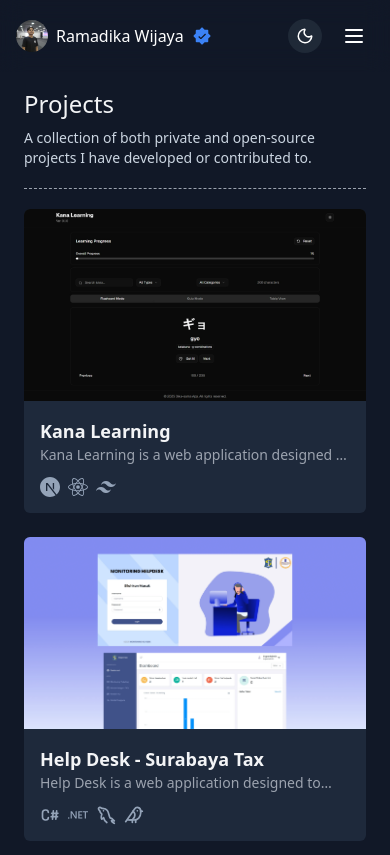
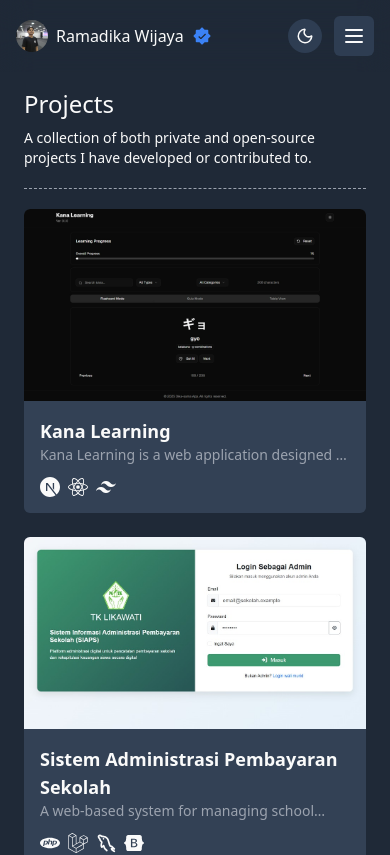
Before and after one commit to dikawp/personal-web, a Next.js app: page /projects in a window 390 px wide. Shown: the top 855 px of the page. Built offline with nearby package versions, Linux system fonts and the light colour scheme.

Commit message:
deployment bug fix

```diff
--- a/app/clientWrapper.tsx
+++ b/app/clientWrapper.tsx
@@ -20,7 +20,7 @@ export default function ClientWrapper({ children }: { children: React.ReactNode
   return (
     <>
       {showCursor && (
-        <TargetCursor spinDuration={3} hideDefaultCursor={true} />
+        <TargetCursor spinDuration={2} hideDefaultCursor={true} />
       )}
       {children}
     </>
--- a/app/globals.css
+++ b/app/globals.css
@@ -1,7 +1,6 @@
 @tailwind base;
 @tailwind components;
 @tailwind utilities;
-
 
 @theme inline {
   --color-background: var(--background);
@@ -10,61 +9,69 @@
   --font-mono: var(--font-geist-mono);
 }
 
-
-
 @layer base {
   :root {
-    --background: 0 0% 100%;
-    --foreground: 0 0% 3.9%;
-    --card: 0 0% 100%;
-    --card-foreground: 0 0% 3.9%;
+    /* Light mode (default) */
+    --background: 210 40% 98%;        /* slate-100 */
+    --foreground: 222 47% 11%;        /* slate-900 */
+
+    --card: 0 0% 100%;                /* white */
+    --card-foreground: 222 47% 11%;
+
     --popover: 0 0% 100%;
-    --popover-foreground: 0 0% 3.9%;
-    --primary: 0 0% 9%;
-    --primary-foreground: 0 0% 98%;
-    --secondary: 0 0% 96.1%;
-    --secondary-foreground: 0 0% 9%;
-    --muted: 0 0% 96.1%;
-    --muted-foreground: 0 0% 45.1%;
-    --accent: 0 0% 96.1%;
-    --accent-foreground: 0 0% 9%;
-    --destructive: 0 84.2% 60.2%;
-    --destructive-foreground: 0 0% 98%;
-    --border: 0 0% 89.8%;
-    --input: 0 0% 89.8%;
-    --ring: 0 0% 3.9%;
-    --chart-1: 12 76% 61%;
-    --chart-2: 173 58% 39%;
-    --chart-3: 197 37% 24%;
-    --chart-4: 43 74% 66%;
-    --chart-5: 27 87% 67%;
+    --popover-foreground: 222 47% 11%;
+
+    --primary: 222 47% 11%;           /* slate-900 */
+    --primary-foreground: 210 40% 98%;/* slate-100 */
+
+    --secondary: 214 32% 91%;         /* slate-200 */
+    --secondary-foreground: 222 47% 11%;
+
+    --muted: 214 32% 91%;             /* slate-200 */
+    --muted-foreground: 215 20% 35%;  /* slate-600 */
+
+    --accent: 215 20% 65%;            /* slate-500 */
+    --accent-foreground: 0 0% 100%;
+
+    --destructive: 0 72% 51%;         /* red-500 */
+    --destructive-foreground: 0 0% 100%;
+
+    --border: 214 32% 80%;            /* slate-300 */
+    --input: 214 32% 80%;
+    --ring: 222 47% 11%;
+
     --radius: 0.5rem;
   }
+
   .dark {
-    --background: 0 0% 3.9%;
-    --foreground: 0 0% 98%;
-    --card: 0 0% 3.9%;
+    /* Dark mode */
+    --background: 215 28% 17%;        /* slate-800 */
+    --foreground: 0 0% 98%;           /* slate-100 */
+
+    --card: 215 28% 20%;              /* slate-700 */
     --card-foreground: 0 0% 98%;
-    --popover: 0 0% 3.9%;
+
+    --popover: 215 28% 20%;           /* slate-700 */
     --popover-foreground: 0 0% 98%;
-    --primary: 0 0% 98%;
-    --primary-foreground: 0 0% 9%;
-    --secondary: 0 0% 14.9%;
+
+    --primary: 0 0% 98%;              /* slate-100 */
+    --primary-foreground: 215 28% 17%;/* slate-800 */
+
+    --secondary: 215 28% 25%;         /* slate-700 */
     --secondary-foreground: 0 0% 98%;
-    --muted: 0 0% 14.9%;
-    --muted-foreground: 0 0% 63.9%;
-    --accent: 0 0% 14.9%;
+
+    --muted: 215 28% 25%;             /* slate-700 */
+    --muted-foreground: 215 20% 75%;  /* slate-300 */
+
+    --accent: 215 20% 65%;            /* slate-400/500 */
     --accent-foreground: 0 0% 98%;
-    --destructive: 0 62.8% 30.6%;
+
+    --destructive: 0 62.8% 30.6%;     /* red-700 */
     --destructive-foreground: 0 0% 98%;
-    --border: 0 0% 14.9%;
-    --input: 0 0% 14.9%;
-    --ring: 0 0% 83.1%;
-    --chart-1: 220 70% 50%;
-    --chart-2: 160 60% 45%;
-    --chart-3: 30 80% 55%;
-    --chart-4: 280 65% 60%;
-    --chart-5: 340 75% 55%;
+
+    --border: 215 28% 30%;            /* slate-600 */
+    --input: 215 28% 30%;
+    --ring: 215 28% 70%;              /* slate-400 */
   }
 }
 
@@ -72,12 +79,27 @@
   * {
     @apply border-border;
   }
+
   body {
     @apply bg-background text-foreground;
   }
 
-  a, button {
-    cursor: auto;
+  /* Link & summary */
+  a, summary {
+    @apply text-primary hover:text-accent transition-colors;
+  }
+
+  /* Button */
+  button {
+    @apply px-3 py-2 rounded-md
+           bg-secondary text-secondary-foreground
+           hover:bg-accent hover:text-accent-foreground
+           transition-colors;
+  }
+
+  /* Card */
+  .card {
+    @apply bg-card text-card-foreground border rounded-lg shadow-sm p-4;
   }
 
   @screen md {
--- a/app/layout.tsx
+++ b/app/layout.tsx
@@ -28,9 +28,9 @@ export default function RootLayout({
   return (
     <html lang="en" suppressHydrationWarning>
       <body
-        className={`${geistSans.variable} ${geistMono.variable} antialiased h-full overflow-x-hidden transition-colors duration-300 bg-gray-900 text-gray-100 dark:bg-gray-100 dark:text-gray-900`}
+        className={`${geistSans.variable} ${geistMono.variable} antialiased h-full overflow-x-hidden transition-colors duration-300`}
       >
-        <ThemeProvider attribute="class" defaultTheme="system" enableSystem>
+        <ThemeProvider attribute="class" defaultTheme="dark" enableSystem>
           <div className="flex min-h-screen md:mx-44">
             <Sidebar />
             <main className="flex-1 pt-16 md:pt-0">
--- a/components/sections/certificate.tsx
+++ b/components/sections/certificate.tsx
@@ -16,7 +16,7 @@ export const CertificateSection = () => {
       className="mb-12 md:mt-5"
     >
       <h1 className="text-2xl font-medium mb-2">Certificate</h1>
-      <p className="text-sm text-slate-300 dark:text-slate-600">
+      <p className="text-sm">
         A selected showcase of certificates and badges I have obtained during my academic and professional journey.
       </p>
       <hr className="border-t border-dashed border-gray-400 my-5" />
@@ -26,7 +26,7 @@ export const CertificateSection = () => {
         {certificates.map((cert) => (
           <div
             key={cert.id}
-            className="group relative flex flex-col bg-slate-800 dark:bg-slate-200 rounded-md overflow-hidden shadow-md cursor-target"
+            className="bg-slate-200 dark:bg-slate-700 group relative flex flex-col rounded-md overflow-hidden shadow-md cursor-target"
             onClick={() => window.open(cert.link, "_blank")}
           >
             {/* Gambar */}
@@ -39,7 +39,7 @@ export const CertificateSection = () => {
               />
 
               {/* Overlay Hover */}
-              <div className="absolute inset-0 bg-black/50 opacity-0 group-hover:opacity-100 flex justify-center items-center transition-opacity duration-500 ease-in-out will-change-opacity">
+              <div className="absolute inset-0 bg-black/70 opacity-0 group-hover:opacity-100 flex justify-center items-center transition-opacity duration-500 ease-in-out will-change-opacity">
                 <span className="text-white text-sm font-medium tracking-wide">
                   Show Credential →
                 </span>
--- a/components/sections/contact.tsx
+++ b/components/sections/contact.tsx
@@ -50,8 +50,8 @@ export const ContactSection = () => {
       className="mb-12 md:mt-5"
     >
       {/* Title */}
-      <h1 className="text-2xl font-bold mb-2 dark:text-slate-800">Contact</h1>
-      <p className="text-gray-500 dark:text-slate-700 mb-8">Let’s get in touch</p>
+      <h1 className="text-2xl font-bold mb-2">Contact</h1>
+      <p className="mb-8">Let&apos;s get in touch</p>
       <hr className="border-t border-dashed border-gray-400 my-5" />
 
       {/* Grid */}
@@ -72,7 +72,7 @@ export const ContactSection = () => {
 
             {/* Button & Icon */}
             <div className="flex items-center justify-between mt-4">
-              <span className="bg-white text-black text-sm px-3 py-2 rounded-md font-medium hover:opacity-90">
+              <span className="bg-white text-black text-sm px-3 py-2 rounded-md font-medium hover:opacity-80">
                 {c.btn} <ImArrowUpRight2 className="inline ml-1" />
               </span>
               {c.icon}
--- a/components/sections/projects.tsx
+++ b/components/sections/projects.tsx
@@ -15,7 +15,7 @@ export const ProjectSection = () => {
         className="mb-8 md:mt-5"
       >
         <h1 className="text-2xl font-medium mb-2">Projects</h1>
-        <p className="text-sm text-slate-300 dark:text-slate-600">
+        <p className="text-sm">
           A collection of both private and open-source projects I have developed or contributed to.
         </p>
 
@@ -23,8 +23,8 @@ export const ProjectSection = () => {
 
         <div className="grid gap-6 sm:grid-cols-1 md:grid-cols-2">
           {projects.map((project) => (
-            <Link key={project.slug} href={project.link} className="block h-full cursor-target">
-              <div className="group flex flex-col bg-slate-800 dark:bg-gray-200 rounded-md overflow-hidden hover:shadow-lg hover:scale-[1.02] transition-transform duration-300">
+            <Link key={project.slug} href={project.link} className="rounded-md block h-full cursor-target bg-slate-200 dark:bg-slate-700">
+              <div className="group flex flex-col rounded-md overflow-hidden hover:shadow-lg transition-transform duration-300">
                 {/* Gambar */}
                 <div className="relative w-full h-48 overflow-hidden">
                   <Image
@@ -46,10 +46,10 @@ export const ProjectSection = () => {
                   <p className="text-sm text-gray-400 line-clamp-1">
                     {project.description}
                   </p>
-                  <div className="flex items-center gap-2 mt-3 text-xl text-slate-700 dark:text-slate-500">
+                  <div className="flex items-center gap-2 mt-3 text-xl">
                     {project.tech.map((icon, i) => (
                       <span
-                        className="text-slate-400 dark:text-slate-600 text-xl"
+                        className="text-xl"
                         key={i}
                       >
                         {icon}
@@ -68,7 +68,7 @@ export const ProjectSection = () => {
         <Link
           href="https://github.com/dikawp"
           target="_blank"
-          className="cursor-target flex items-center justify-between p-5 rounded-md bg-gray-800 dark:bg-gray-200 text-gray-300 dark:text-slate-700 hover:shadow-lg hover:scale-[1.02] transition-all duration-300"
+          className="bg-slate-200 dark:bg-slate-700 cursor-target flex items-center justify-between p-5 rounded-md hover:shadow-lg hover:scale-[1.02] transition-all duration-300"
         >
           <h2 className="text-lg font-semibold">More in Github</h2>
           <div className="flex items-center gap-2">
--- a/components/sidebar.tsx
+++ b/components/sidebar.tsx
@@ -21,16 +21,12 @@ export const Sidebar = () => {
 
     const toggleSidebar = () => setIsOpen(!isOpen);
 
-    // Jangan render sebelum mounted untuk menghindari hydration mismatch
     if (!mounted) return null;
 
     return (
         <>
             {/* MOBILE NAVBAR */}
-            <div
-                className="flex md:hidden items-center justify-between p-4 text-white dark:text-gray-900
-                      fixed top-0 left-0 right-0 z-50 transition-colors duration-500 backdrop-blur-md"
-            >
+            <div className="flex md:hidden items-center justify-between p-4 fixed top-0 left-0 right-0 z-50 transition-colors duration-500 backdrop-blur-lg">
                 {/* Left */}
                 <div className="flex items-center gap-2">
                     <Image
@@ -41,30 +37,28 @@ export const Sidebar = () => {
                         className="w-8 h-8 rounded-full object-cover"
                     />
                     <span className="font-medium">Ramadika Wijaya</span>
-                    <span>
                     <VscVerifiedFilled size={20} className="text-blue-500" />
-                    </span>
                 </div>
 
                 {/* Right */}
                 <div className="flex items-center gap-3">
                     <button
                         onClick={() => setTheme(theme === "dark" ? "light" : "dark")}
-                        className="bg-gray-800 dark:bg-gray-200 text-white dark:text-gray-800 p-2 rounded-full transition-colors duration-500"
+                        className="p-2 rounded-full transition-colors duration-500 hover:bg-slate-200 dark:hover:bg-slate-700"
                     >
-                        {theme === "dark" ? <Sun size={18} /> : <Moon size={18} />}
+                        {theme === "dark" ? <Moon size={18} /> : <Sun size={18} />}
                     </button>
 
                     <button
                         onClick={toggleSidebar}
-                        className="p-2 rounded-md hover:bg-gray-800 dark:hover:bg-gray-300 transition-colors duration-500"
+                        className="p-2 rounded-md transition-colors duration-500 hover:bg-slate-200 dark:hover:bg-slate-700"
                     >
                         {isOpen ? <X size={24} /> : <Menu size={24} />}
                     </button>
                 </div>
             </div>
 
-            {/* SIDEBAR */}
+            {/* SIDEBAR MOBILE */}
             <AnimatePresence>
                 {isOpen && (
                     <motion.aside
@@ -73,8 +67,7 @@ export const Sidebar = () => {
                         animate={{ x: 0 }}
                         exit={{ x: "-100%" }}
                         transition={{ type: "spring", stiffness: 300, damping: 30 }}
-                        className="fixed top-0 left-0 w-60 h-screen z-40 p-6 shadow-xl pt-16
-                       bg-gray-900/90 dark:bg-gray-100/90 transition-colors duration-500 backdrop-blur-md md:hidden"
+                        className="fixed top-0 left-0 w-60 h-screen z-40 p-6 shadow-xl pt-16 transition-colors duration-500 backdrop-blur-lg md:hidden"
                     >
                         <SidebarContent
                             pathname={pathname}
@@ -93,10 +86,7 @@ export const Sidebar = () => {
 
             {/* BACKDROP */}
             {isOpen && (
-                <div
-                    className="fixed inset-0 bg-black/50 z-30 md:hidden"
-                    onClick={toggleSidebar}
-                />
+                <div className="fixed inset-0 z-30 md:hidden" onClick={toggleSidebar} />
             )}
         </>
     );
@@ -109,7 +99,6 @@ interface SidebarContentProps {
     onClose?: () => void;
 }
 
-// Extracted content biar DRY
 function SidebarContent({
     pathname,
     theme,
@@ -132,34 +121,36 @@ function SidebarContent({
                     alt="Foto Pribadi"
                     width={80}
                     height={80}
-                    className="hidden md:block w-20 h-20 object-cover rounded-full
-                     border-2 border-white dark:border-gray-800 transition-colors duration-500"
+                    className="hidden md:block w-20 h-20 object-cover rounded-full border-2
+            border-slate-300 dark:border-slate-600 transition-colors duration-500"
                 />
                 <Link
                     href="/"
-                    className="hidden md:block text-xl font-medium mt-3 dark:text-gray-900 transition-colors duration-500"
+                    className="hidden md:block text-xl font-medium mt-3 transition-colors duration-300"
                 >
                     Ramadika Wijaya
                 </Link>
                 <Link
                     href="https://github.com/dikawp"
-                    className="md:hidden text-sm mt-1 ms-2 text-gray-400 dark:text-gray-600 transition-colors duration-500"
+                    className="md:hidden text-sm mt-1 ms-2 text-slate-600 dark:text-slate-300 hover:underline"
                 >
                     @dikawp
                 </Link>
                 <button
                     onClick={() => setTheme(theme === "dark" ? "light" : "dark")}
-                    className="hidden md:block bg-gray-800 dark:bg-gray-200 text-white dark:text-gray-800 p-2 rounded-full mt-3 transition-colors duration-500"
+                    className="cursor-target hidden md:block p-2 rounded-full mt-3 transition-colors duration-500 hover:bg-slate-200 dark:hover:bg-slate-700"
                 >
-                    {theme === "dark" ? <Sun size={18} /> : <Moon size={18} />}
+                    {theme === "dark" ? <Moon size={18} /> : <Sun size={18} />}
                 </button>
             </div>
 
-            <hr className="mb-5 border-t-1 border-gray-500" />
+            <hr className="mb-5 border-t border-slate-300 dark:border-slate-600" />
 
             <nav>
                 <ul className="space-y-1">
-                    {menuItems.map((item, index) => (
+                    {menuItems.map((item, index) => {
+                        const isActive = pathname === item.path;
+                        return (
                             <motion.li
                                 key={item.name}
                                 animate={{ opacity: 1, y: 0 }}
@@ -171,18 +162,19 @@ function SidebarContent({
                             >
                                 <Link
                                     href={item.path}
-                                className={`flex items-center gap-3 px-2 py-3 rounded-lg transition-all duration-300 group
-                           ${pathname === item.path
-                                        ? "text-white dark:text-gray-900 bg-gray-700 dark:bg-gray-300"
-                                        : "text-gray-300 dark:text-gray-600 hover:text-white dark:hover:text-gray-900 hover:bg-gray-700 dark:hover:bg-gray-300"
-                                    }`}
-                            >
-                                <span className="group-hover:scale-110 transition-transform duration-200">
+                                    className={`flex items-center gap-3 px-2 py-3 rounded-lg transition-all duration-300 group ${isActive
+                                        ? "bg-slate-200 dark:bg-slate-700 text-slate-900 dark:text-slate-100 font-semibold"
+                                        : "hover:bg-slate-100 dark:hover:bg-slate-600 text-slate-600 dark:text-slate-300"
+                                        }`}>
+                                    <span className={`transition-transform duration-200 group-hover:scale-11 ${isActive
+                                        ? "text-slate-900 dark:text-slate-100"
+                                        : "text-slate-500 dark:text-slate-400 group-hover:text-slate-700 dark:group-hover:text-slate-200"
+                                        }`}>
                                         {item.icon}
                                     </span>
                                     <span className="font-medium text-sm">{item.name}</span>
                                     <motion.span
-                                    className="ml-auto opacity-0 group-hover:opacity-100"
+                                        className={`ml-auto ${isActive ? "opacity-100" : "opacity-0 group-hover:opacity-100"}`}
                                         initial={{ x: -10 }}
                                         animate={{ x: 0 }}
                                         transition={{ duration: 0.2 }}
@@ -191,25 +183,26 @@ function SidebarContent({
                                     </motion.span>
                                 </Link>
                             </motion.li>
-                    ))}
+                        );
+                    })}
                 </ul>
             </nav>
 
-            <hr className="my-5 border-t-1 border-gray-500" />
+            <hr className="my-5 border-t border-slate-300 dark:border-slate-600" />
 
-            <div className="text-gray-400 dark:text-gray-600 text-sm text-center transition-colors duration-500">
+            <div className="text-sm text-center text-slate-600 dark:text-slate-400 transition-colors duration-500">
                 <div className="flex justify-between mb-4">
-                    <Link href="mailto:ramadika380@gmail.com">
-                        <SiGmail size={24} className="ms-2 hover:text-slate-400 cursor-target" />
+                    <Link href="mailto:ramadika380@gmail.com" className="cursor-target">
+                        <SiGmail size={24} className="ms-2 hover:text-slate-900 dark:hover:text-slate-100" />
                     </Link>
-                    <Link href="https://www.linkedin.com/in/ramadika-wijaya-poetra-s-9b9b74221/">
-                        <FaLinkedin size={24} className="ms-2 hover:text-slate-400 cursor-target" />
+                    <Link href="https://www.linkedin.com/in/ramadika-wijaya-poetra-s-9b9b74221/" className="cursor-target">
+                        <FaLinkedin size={24} className="ms-2 hover:text-slate-900 dark:hover:text-slate-100" />
                     </Link>
-                    <Link href="https://instagram.com/dikawp_16">
-                        <FaInstagram size={24} className="ms-2 hover:text-slate-400 cursor-target" />
+                    <Link href="https://instagram.com/dikawp_16" className="cursor-target">
+                        <FaInstagram size={24} className="ms-2 hover:text-slate-900 dark:hover:text-slate-100" />
                     </Link>
-                    <Link href="https://github.com/dikawp">
-                        <FaGithub size={24} className="ms-2 hover:text-slate-400 cursor-target" />
+                    <Link href="https://github.com/dikawp" className="cursor-target">
+                        <FaGithub size={24} className="ms-2 hover:text-slate-900 dark:hover:text-slate-100" />
                     </Link>
                 </div>
                 <p>© 2025 Ramadika Wijaya</p>
--- a/lib/project.tsx
+++ b/lib/project.tsx
@@ -17,6 +17,19 @@ export const projects = [
     ],
     link: '/projects/kana-learning',
     demo: 'https://kana-learning-three.vercel.app/',
+  },
+  {
+    slug: 'sistem-sekolah',
+    title: 'Sistem Administrasi Pembayaran Sekolah',
+    description: 'A web-based system for managing school payment administration, featuring structured payment records and financial recap reports.',
+    image: '/projects/siaps.webp',
+    tech: [
+      <SiPhp key="php" />,
+      <SiLaravel key="laravel" />,
+      <TbBrandMysql key="mysql" />,
+      <SiBootstrap key="bootstrap" />,
+    ],
+    link: '/projects/sistem-sekolah'
   },
   {
     slug: 'helpdesk',
```
Also changed, not shown: app/projects/[slug]/page.tsx (+15 -11 lines), components/sections/about.tsx (+31 -35 lines), components/sections/home.tsx (+9 -9 lines), public/projects/siaps.webp (added). Lines whose indentation alone changed are shown as unchanged.
